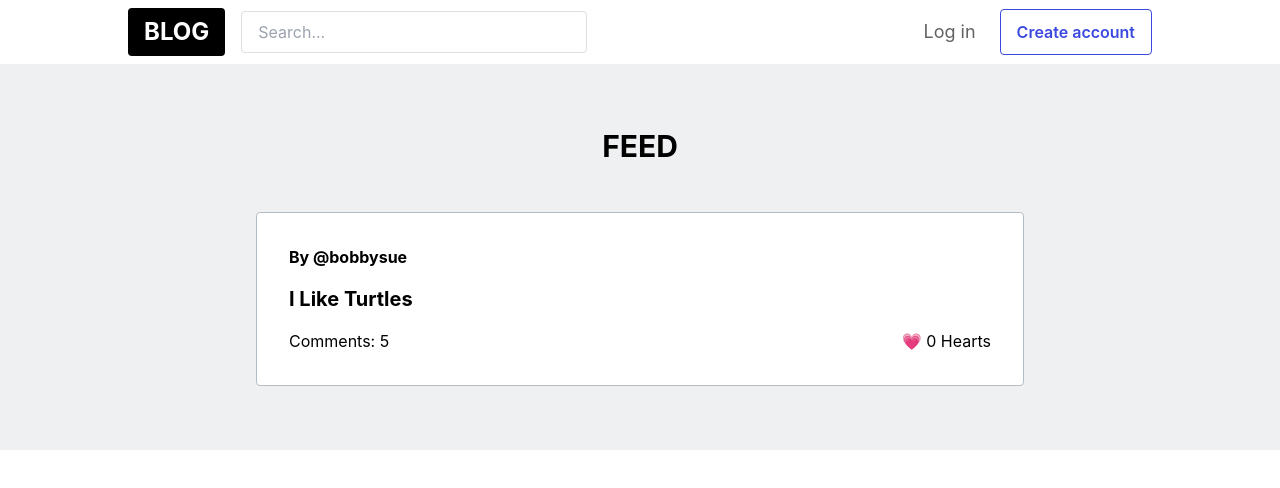
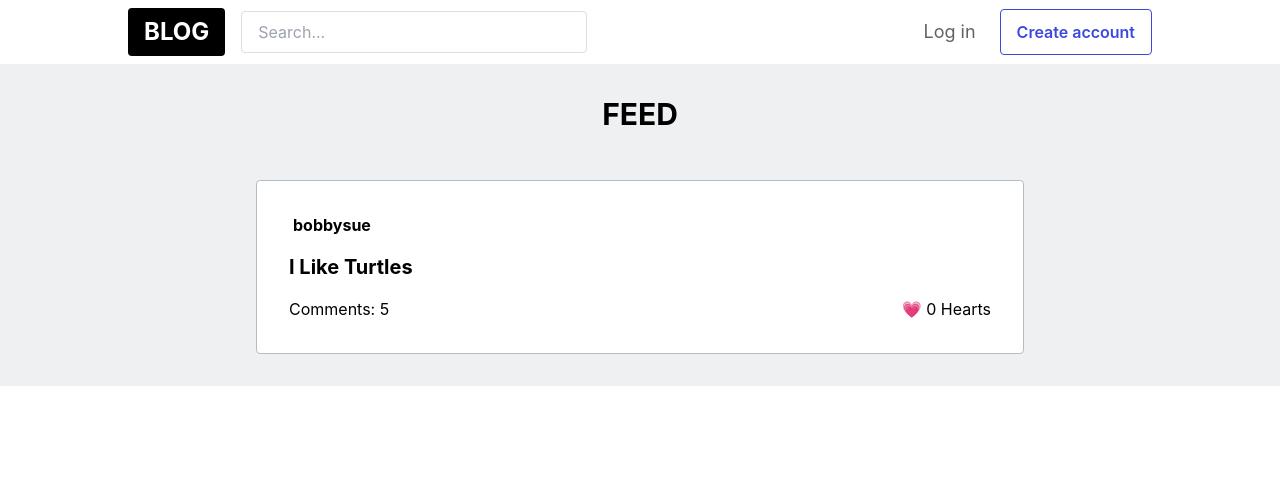
Before and after one commit to NikolayAngelov96/blog-it, a Next.js app: page / in a window 1280 px wide. Shown: the top 488 px of the page. Built offline with nearby package versions, Linux system fonts and the light colour scheme.

Commit message:
update some styles

```diff
--- a/pages/index.js
+++ b/pages/index.js
@@ -2,19 +2,21 @@ import Layout from "../components/Layout";
 
 export default function Home() {
   return (
-    <Layout>
-      <h1 className="font-bold uppercase text-3xl text-center mb-12">Feed</h1>
+    <div className="w-3/4 mx-auto">
+      <h1 className="font-bold uppercase text-3xl text-center mb-12 ">Feed</h1>
       <div className="border border-[#b5bdc4] p-8 rounded bg-white">
-        <a href="#" className="font-bold">
+        <a href="#" className="font-bold p-1  hover:bg-[#F6F6F6] rounded">
           {" "}
-          By @bobbysue{" "}
+          bobbysue{" "}
         </a>
-        <h2 className="my-4 font-bold text-xl">I Like Turtles</h2>
+        <h2 className="my-4 font-bold text-xl hover:text-[#3b49df] cursor-pointer">
+          I Like Turtles
+        </h2>
         <div className="flex justify-between">
           <span>Comments: 5</span>
           <span> 💗 0 Hearts </span>
         </div>
       </div>
-    </Layout>
+    </div>
   );
 }
--- a/pages/register.js
+++ b/pages/register.js
@@ -2,7 +2,7 @@ import Link from "next/link";
 
 const Register = () => {
   return (
-    <section className="bg-white border border-[#dfdfdf] w-1/2 mx-auto p-12 rounded-md">
+    <section className="bg-white border border-[#dfdfdf] md:w-1/2 mx-auto p-12 rounded-md">
       <h1 className="uppercse font-bold text-3xl text-center mb-8">
         Welcome to Dev Community
       </h1>
```
